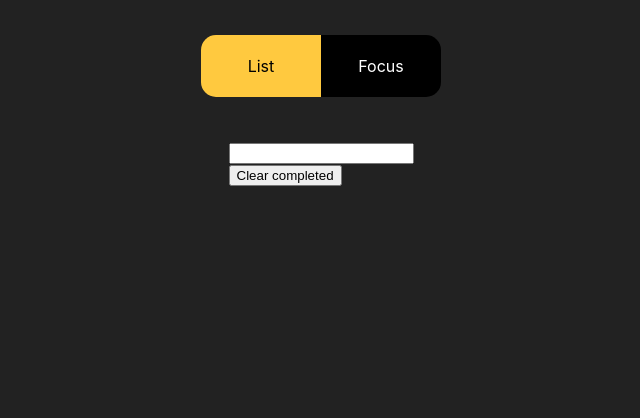
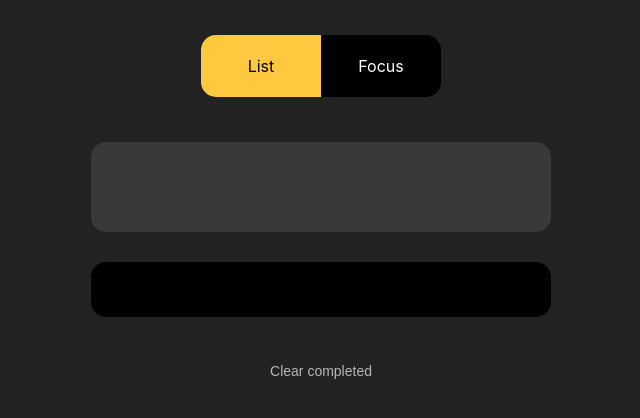
Before and after one commit to SabineZilde/Todo-List-with-TypeScript, a React (Create React App) app: page / in a window 1280 px wide. Shown: the top 418 px of the page, without its empty margins (319-959 px from the left). Built offline with nearby package versions, Linux system fonts and the light colour scheme.

Commit message:
style: ListSreen styling

```diff
--- /dev/null
+++ b/src/Icons/DeleteIcon.tsx
@@ -0,0 +1,25 @@
+import React from 'react';
+
+const DeleteIcon = () => {
+    return (
+        <svg
+            xmlns="http://www.w3.org/2000/svg"
+            // className="h-6 w-6"
+            width="24"
+            height="24"
+            fill="none"
+            viewBox="0 0 24 24"
+            stroke="currentColor"
+        >
+            <path
+                stroke-linecap="round"
+                stroke-linejoin="round"
+                stroke-width="1"
+                color="#FFC93F"
+                d="M19 7l-.867 12.142A2 2 0 0116.138 21H7.862a2 2 0 01-1.995-1.858L5 7m5 4v6m4-6v6m1-10V4a1 1 0 00-1-1h-4a1 1 0 00-1 1v3M4 7h16"
+            />
+        </svg>
+    );
+};
+
+export default DeleteIcon;
--- /dev/null
+++ b/src/components/IconButton.ts
@@ -0,0 +1,8 @@
+import styled from "styled-components";
+
+const IconButton = styled.button`
+    background: none;
+    border: none;
+`;
+
+export default IconButton;
--- /dev/null
+++ b/src/components/Spacer.tsx
@@ -0,0 +1,12 @@
+import React from 'react';
+
+type Props =
+    | { flex: number; height?: never, width?: never }
+    | { flex?: never; height: number, width?: never }
+    | { flex?: never; height?: never; width: number };
+
+const Spacer: React.FC<Props> = ({ flex, height, width }) => {
+    return <div style={{ flex, height, width }} />
+};
+
+export default Spacer;
--- /dev/null
+++ b/src/components/TextButton.ts
@@ -0,0 +1,10 @@
+import styled from "styled-components";
+
+const TextButton = styled.button`
+    background: none;
+    border: none;
+    color: #b8b8b8;
+    font-size: 14px;
+`;
+
+export default TextButton;
--- a/src/screens/ListScreen.tsx
+++ b/src/screens/ListScreen.tsx
@@ -1,6 +1,39 @@
 import React, { useState, ChangeEvent, KeyboardEvent } from 'react';
 import { Task } from '../types';
 import useTaskStore from '../hooks/use-task-store';
+import styled from 'styled-components';
+import TextButton from '../components/TextButton';
+import Spacer from '../components/Spacer';
+import DeleteIcon from '../Icons/DeleteIcon';
+import IconButton from '../components/IconButton';
+
+const Container = styled.div`
+    display: flex;
+    flex-direction: column;
+    align-items: stretch;
+    width: 460px;
+`;
+
+const List = styled.div`
+    border-radius: 15px;
+    background: rgb(255, 255, 255, 0.1);
+    padding: 45px 24px;
+    display: flex;
+    flex-direction: column;
+`;
+
+const ListItem = styled.label`
+    display: flex;
+    margin-bottom: 8px;
+`;
+
+const Input = styled.input`
+    background: rgb(0, 0, 0.5);
+    border: none;
+    border-radius: 15px;
+    color: #fff;
+    padding: 20px 24px;
+`;
 
 type Props = {};
 
@@ -21,7 +54,7 @@ const ListScreen: React.FC<Props> = () => {
     const handleNewTaskKeyPress = (e: KeyboardEvent<HTMLInputElement>) => {
         if (e.key === 'Enter' && newTaskLabel !== '') {
             addTask({ label: newTaskLabel })
-                setNewTaskLabel('');
+            setNewTaskLabel('');
         };
     };
 
@@ -41,33 +74,37 @@ const ListScreen: React.FC<Props> = () => {
     console.log(tasks);
 
     return (
-        <div>
-            <div>
+        <Container>
+            <List>
                 {tasks.map((task) => (
-                    <div key={task.id}>
+                    <ListItem key={task.id}>
                         <input
                             type='checkbox'
                             checked={task.isComplete}
                             onChange={handleTaskCompleteChange(task)}
-                        />{' '}
+                        />
                         {task.label}
-                        <button onClick={handleTaskDeleteClick(task)}>Delete</button>
-                    </div>
+                        <Spacer flex={1} />
+                        <IconButton onClick={handleTaskDeleteClick(task)}>
+                            <DeleteIcon />
+                        </IconButton>
+                    </ListItem>
                 ))}
-            </div>
-            <input
+            </List>
+            <Spacer height={30} />
+            <Input
                 value={newTaskLabel}
                 onChange={handleNewTskLabelChange}
                 onKeyPress={handleNewTaskKeyPress}
             />
-            <div>
-                <button
-                    onClick={handleClearClick}
-                >
-                    Clear completed
-                </button>
-            </div>
-        </div>
+            <Spacer height={45} />
+            <TextButton
+                onClick={handleClearClick}
+                style={{ alignSelf: 'center' }}
+            >
+                Clear completed
+            </TextButton>
+        </Container>
     );
 };
 
```
Also changed, not shown: 1 other file (tests, documents, lock files or other folders).
